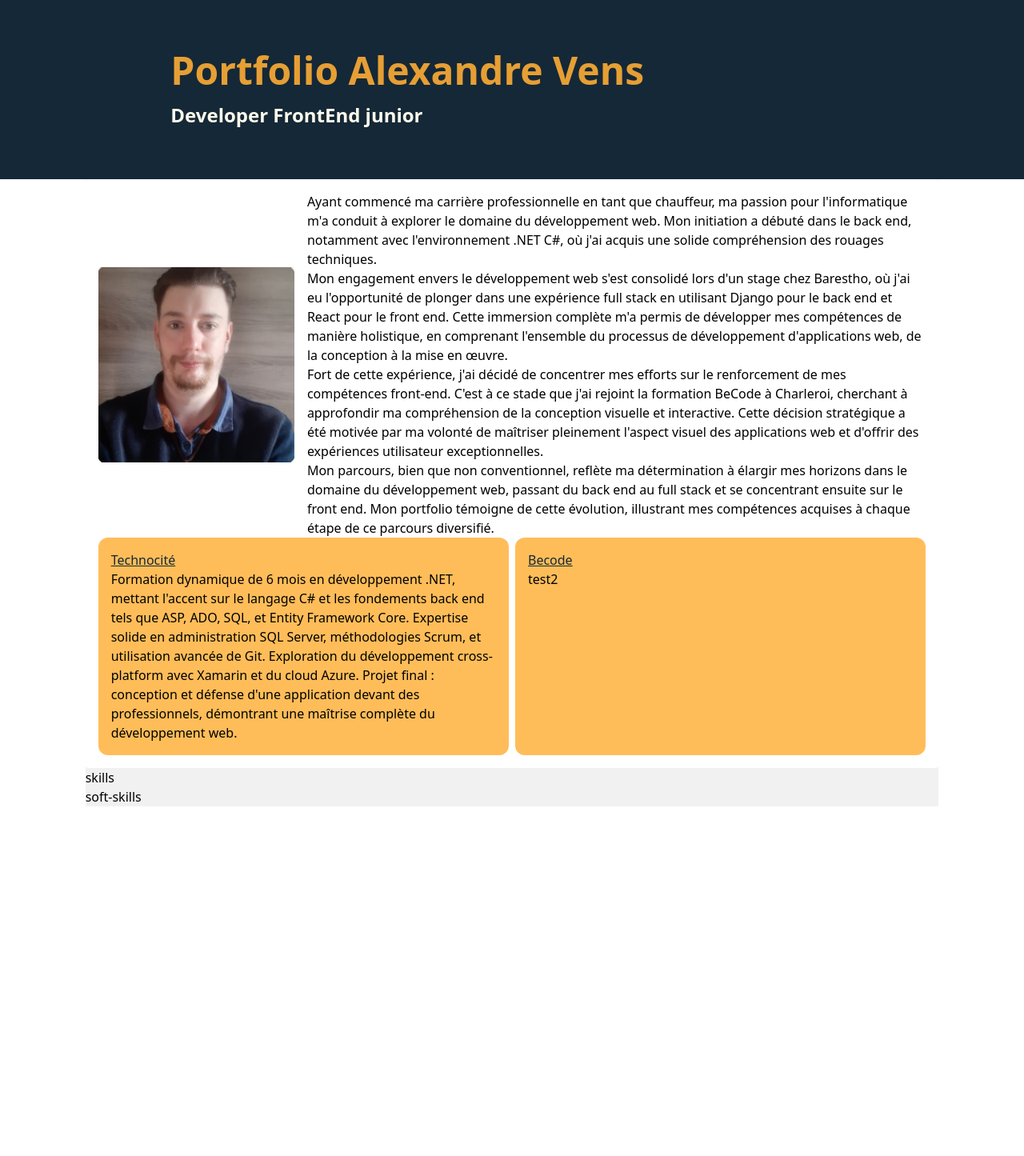
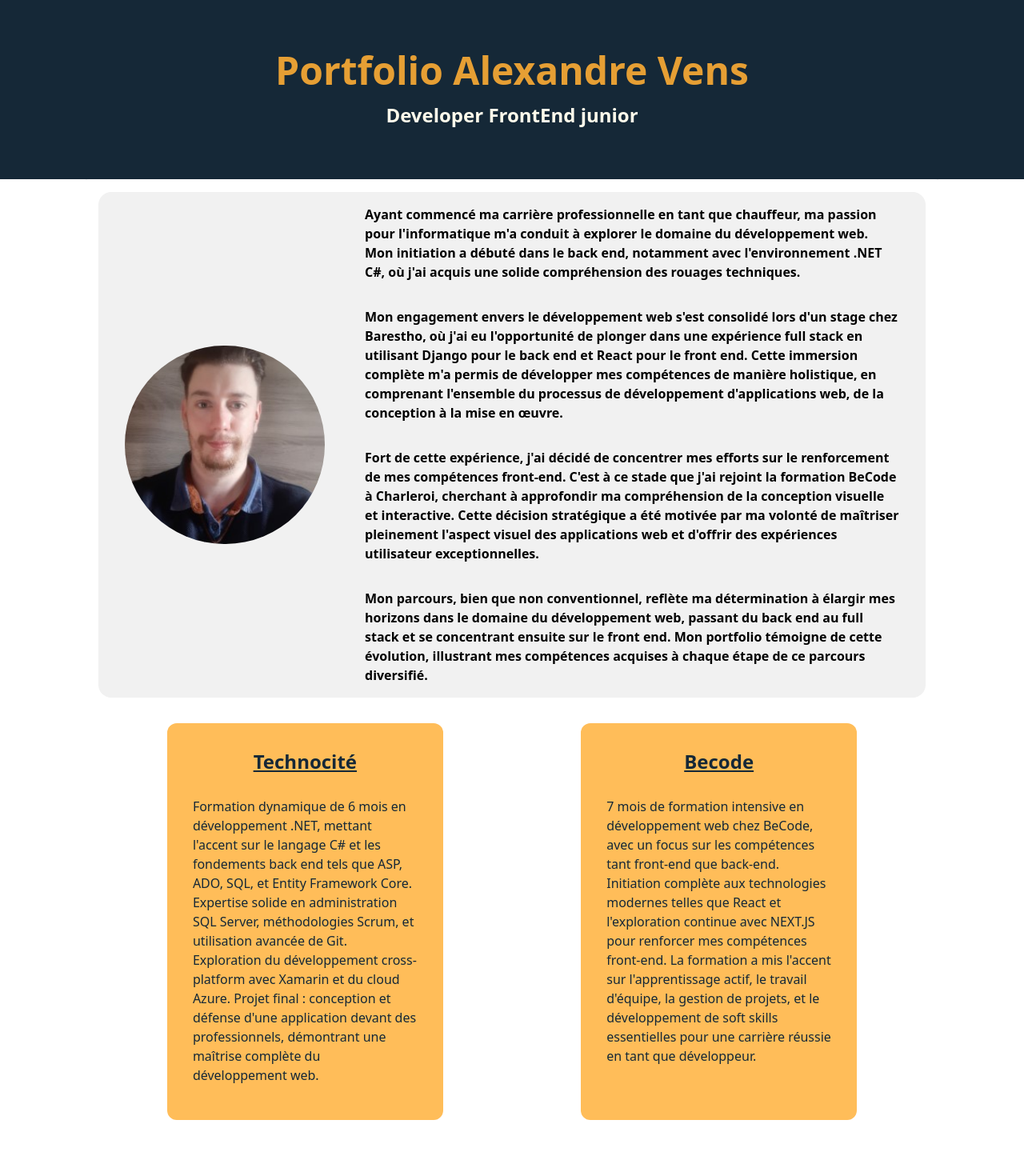
Before and after one commit to v-alex-dev/portefolio, a React (Vite) app: page / in a window 1280 px wide. Shown: the top 1445 px of the page at 80% size. Before the commit the page ends 1008 px from the top, so only its background shows below. Built offline with nearby package versions, Linux system fonts and the light colour scheme.

Commit message:
Adjust style describe me && add animation on article.jsx

```diff
--- a/src/components/article.jsx
+++ b/src/components/article.jsx
@@ -1,19 +1,29 @@
 import Loader from "./loader.jsx";
 import {motion} from "framer-motion";
 
-const Article = ({ title, description, loading}) => {
+const Article = ({ title, description, loading }) => {
+
+
     return (
-        !loading ?
+        !loading ? (
+            <motion.div
+                initial={{ opacity: 0 }}
+                animate={{ opacity: 1 }}
+                transition={{
+                    delay:0.2,
+                    duration: 1,
+                    type: "tween",
+                    ease: "easeInOut"
+                }}
+                className={"flex flex-col items-center gap-4 p-4"}
+            >
+                <h3 className={"text-blue underline text-2xl font-bold mb-3"}>{title}</h3>
+                <p className={"text-blue font-medium mb-3"}>{description}</p>
+            </motion.div>
+        ) : (
+            <Loader primaryColor={"#152837"} secondaryColor={"#E69F34"} />
+        )
+    );
+};
 
-                    <article>
-                        <h3 className={"text-blue underline"}>{title}</h3>
-                        <p>{description}</p>
-                    </article>
-
-            :
-                <Loader primaryColor={"#152837"} secondaryColor={"#E69F34"}/>
-
-    )
-}
-
-export default Article
+export default Article;
--- a/src/components/titleSection.jsx
+++ b/src/components/titleSection.jsx
@@ -1,21 +1,27 @@
 import useWidthScreen from "../hooks/w-screen.js";
 
-const TitleSection = ({}) => {
+const TitleSection = () => {
 
     const screenWidth = useWidthScreen()
 
 
     return (
-        <div className={"flex flex-row md:w-full gap-4 items-center justify-between"}>
-            <img src={'./src/assets/PhotCV.jpg'} alt={"Alexandre"} className={"md:w-full"}/>
-            <div className={"text-left"}>
-                <p>
+        <div className={"flex flex-row md:w-full gap-4 items-center justify-around bg-light-gray p-4 rounded-2xl"}>
+            {screenWidth > 860 &&
+                <div className={"w-1/4"}>
+                    <img src={'./src/assets/PhotCV.jpg'} alt={"Alexandre"} className={"md:w-full rounded-full"}/>
+                </div>
+            }
+
+
+            <div className={"text-left font-bold tracking-normal flex flex-col gap-8 w-2/3"}>
+                <p className={""}>
                     Ayant commencé ma carrière professionnelle en tant que chauffeur, ma passion pour l'informatique m'a
                     conduit à explorer le domaine du développement web. Mon initiation a débuté dans le back end,
                     notamment
                     avec l'environnement .NET C#, où j'ai acquis une solide compréhension des rouages techniques.
                 </p>
-                <p>Mon engagement envers le développement web s'est consolidé lors d'un stage chez Barestho, où j'ai eu
+                <p className={""}>Mon engagement envers le développement web s'est consolidé lors d'un stage chez Barestho, où j'ai eu
                     l'opportunité de plonger dans une expérience full stack en utilisant Django pour le back end et
                     React pour le front end. Cette immersion complète m'a permis de développer mes compétences de
                     manière holistique, en comprenant l'ensemble du processus de développement d'applications web, de la
--- a/src/index.css
+++ b/src/index.css
@@ -1,3 +1,16 @@
 @tailwind base;
 @tailwind components;
 @tailwind utilities;
+
+@layer utilities {
+    .dark-shape {
+        position: absolute;
+        top: 0;
+        left: 0;
+        width: 100%;
+        height: 100%;
+        background-color: #333; /* Couleur foncée de votre choix */
+        clip-path: polygon(0% 0%, 100% 25%, 100% 100%, 0% 100%);
+        z-index: -1; /* Pour placer le rectangle en arrière-plan de l'image */
+    }
+}
--- a/src/layouts/header.jsx
+++ b/src/layouts/header.jsx
@@ -13,7 +13,7 @@ const Header = () => {
                         type: "tween",
                         ease: "easeInOut"
                     }}
-                    className={"font-bold text-5xl text-orange w-2/3 mx-auto mb-4"}>Portfolio Alexandre Vens
+                    className={"font-bold text-5xl text-orange w-2/3 mx-auto mb-4 text-center"}>Portfolio Alexandre Vens
                 </motion.h1>
                 <motion.blockquote
                     initial={{opacity: -1}}
@@ -24,7 +24,7 @@ const Header = () => {
                         type: "tween",
                         ease: "easeInOut"
                     }}
-                    className={"font-bold text-2xl text-amber-50 w-2/3"}>
+                    className={"font-bold text-2xl text-amber-50 w-2/3 text-center"}>
                         Developer FrontEnd junior
                 </motion.blockquote>
             </header>
--- a/src/layouts/home.jsx
+++ b/src/layouts/home.jsx
@@ -1,23 +1,13 @@
 import Article from "../components/article.jsx";
-import {useEffect, useState} from "react";
-import {motion} from "framer-motion";
+import {useEffect, useRef, useState} from "react";
+import {motion, useAnimation} from "framer-motion";
 import "../../public/descriptionTitle.svg";
 import TitleSection from "../components/titleSection.jsx";
 
 const Home = () => {
     const [loading, setLoading] = useState(true);
-
-    const articleContent = [{
-        parcours: "Technocité",
-        url: 'https://technocite.be/',
-        description: '\n' + 'Formation dynamique de 6 mois en développement .NET, mettant l\'accent sur le langage C# et' +
-            ' les fondements back end tels que ASP, ADO, SQL, et Entity Framework Core. Expertise solide en ' +
-            'administration SQL Server, méthodologies Scrum, et utilisation avancée de Git. Exploration du ' +
-            'développement cross-platform avec Xamarin et du cloud Azure. Projet final : conception et défense d\'une ' +
-            'application devant des professionnels, démontrant une maîtrise complète du développement web.'
-    }, {
-        parcours: "Becode", url: 'https://becode.org/fr/les-formations/junior-developer/', description: 'test2'
-    }]
+    const controls = useAnimation();
+    const scrollRef = useRef(null);
 
     useEffect(() => {
         const fetchData = async () => {
@@ -31,23 +21,55 @@ const Home = () => {
             }
         };
         fetchData();
-    }, []);
+        const handleScroll = () => {
+            const element = scrollRef.current;
+            if (element) {
+                const elementTop = element.offsetTop;
+                const scrollPosition = window.scrollY + window.innerHeight;
 
+                if (scrollPosition > elementTop) {
+                    controls.start({ opacity: 1 });
+                }
+            }
+        };
+
+        window.addEventListener("scroll", handleScroll);
+        return () => window.removeEventListener("scroll", handleScroll);
+    }, [controls]);
+
+    const articleContent = [
+        {
+            parcours: "Technocité",
+            url: 'https://technocite.be/',
+            description: 'Formation dynamique de 6 mois en développement .NET, mettant l\'accent sur le langage C# et' +
+                ' les fondements back end tels que ASP, ADO, SQL, et Entity Framework Core. Expertise solide en ' +
+                'administration SQL Server, méthodologies Scrum, et utilisation avancée de Git. Exploration du ' +
+                'développement cross-platform avec Xamarin et du cloud Azure. Projet final : conception et défense d\'une ' +
+                'application devant des professionnels, démontrant une maîtrise complète du développement web.'
+        },
+        {
+            parcours: "Becode",
+            url: 'https://becode.org/fr/les-formations/junior-developer/',
+            description:  '7 mois de formation intensive en développement web chez BeCode, avec un focus sur les compétences ' +
+                'tant front-end que back-end. Initiation complète aux technologies modernes telles que React et ' +
+                'l\'exploration continue avec NEXT.JS pour renforcer mes compétences front-end. La formation a mis ' +
+                'l\'accent sur l\'apprentissage actif, le travail d\'équipe, la gestion de projets, et le développement ' +
+                'de soft skills essentielles pour une carrière réussie en tant que développeur.'
+        }
+    ];
     return (<div id="home" className={"w-full"}>
             <section id={"description"}
                      className={"bg-white rounded md:p-4"}>
                 <TitleSection/>
-                <div id={"Parcours"} className={" md:grid md:grid-cols-2 gap-2"}>
+                <div id={"Parcours"} className={" md:flex md:justify-around my-8"}>
                     {articleContent.map((item, index) => (<motion.a
-                            initial={{opacity: -1, scale: 0}}
-                            animate={{opacity: 1, scale: 1}}
-                            transition={{
-                                ease: "easeOut", type: "tween", duration: 1,
-                            }}
+                        ref={scrollRef}
+                        initial={{ opacity: 0 }}
+                        animate={controls}
                             href={item.url}
                             key={index}
                             target={"_blank"}
-                            className={"bg-light-orange rounded-xl shadow-dark p-4 hover:shadow-2xl duration-150"}>
+                            className={"bg-light-orange rounded-xl shadow-dark p-4 hover:shadow-2xl duration-150 md:w-1/3"}>
                             <Article title={item.parcours} description={item.description} loading={loading}/>
                         </motion.a>))}
                 </div>
```
